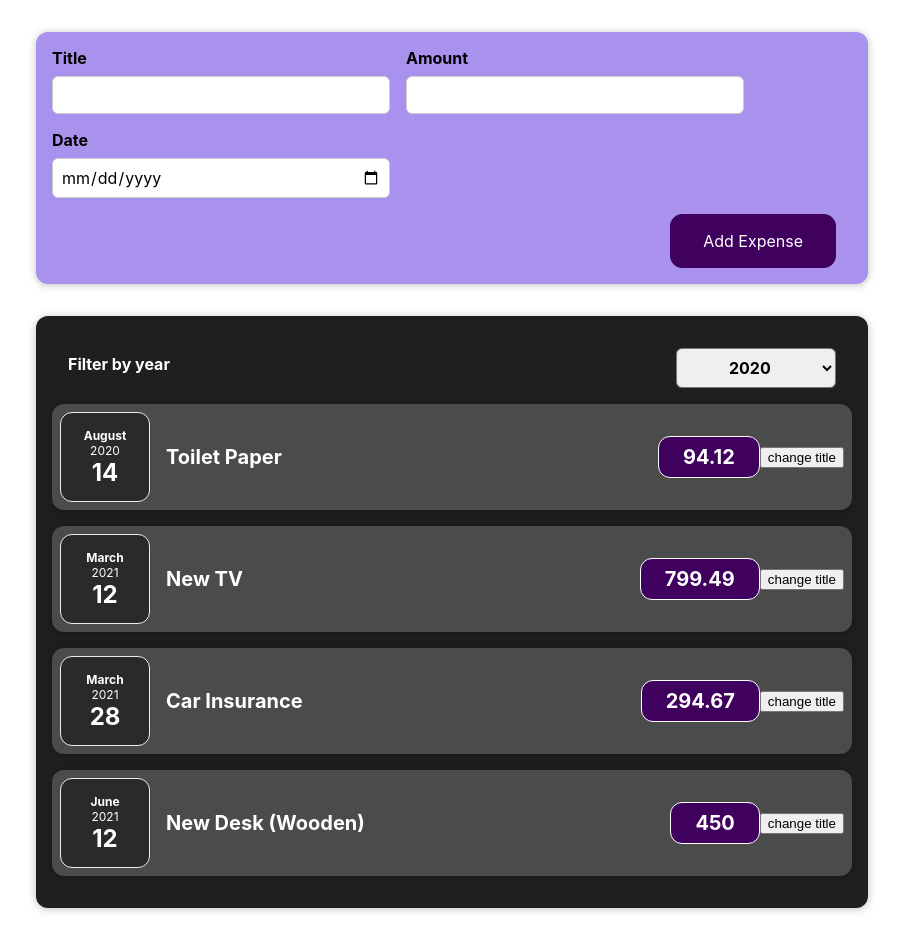
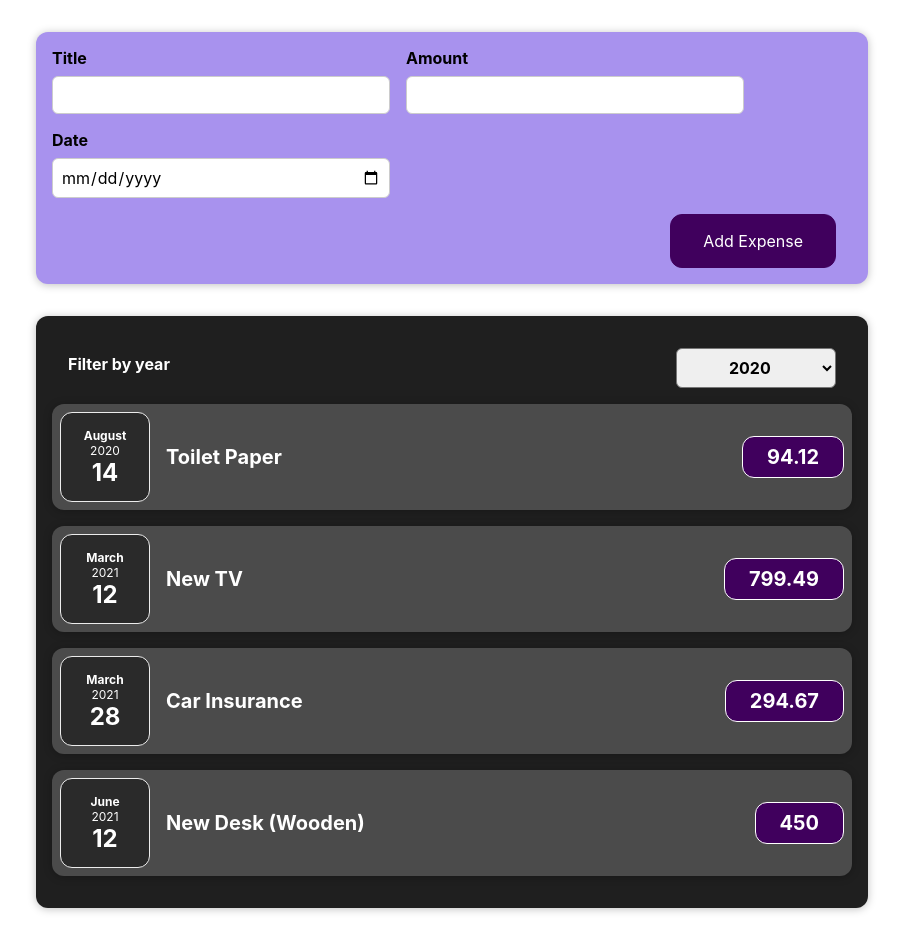
Before and after one commit to andrew-batshoun/first_react_project, a React (Create React App) app: page / in a window 1280 px wide. Shown: the whole page, without its empty margins (188-1091 px from the left). Built offline with nearby package versions, Linux system fonts and the light colour scheme.

Commit message:
removed button from expense items

```diff
--- a/src/components/Expenses/ExpenseItem.js
+++ b/src/components/Expenses/ExpenseItem.js
@@ -1,24 +1,19 @@
 import ExpenseDate from "./ExpenseDate";
 import Card from "../UI/Card";
 import './ExpenseItem.css';
-import {useState} from "react";
+
 
 
 function ExpenseItem(props) {
-    const [title, setTitle] = useState(props.title);
 
-
-    const clickHandler = () => {
-        setTitle('Updated');
-    };
     return (
         <Card className="expense-item">
             <ExpenseDate date={props.date}/>
             <div className="expense-item__description">
-                <h2>{title}</h2>
+                <h2>{props.title}</h2>
                 <div className="expense-item__price">{props.amount}</div>
             </div>
-            <button onClick={clickHandler}>change title</button>
+
         </Card>);
 }
 
```
